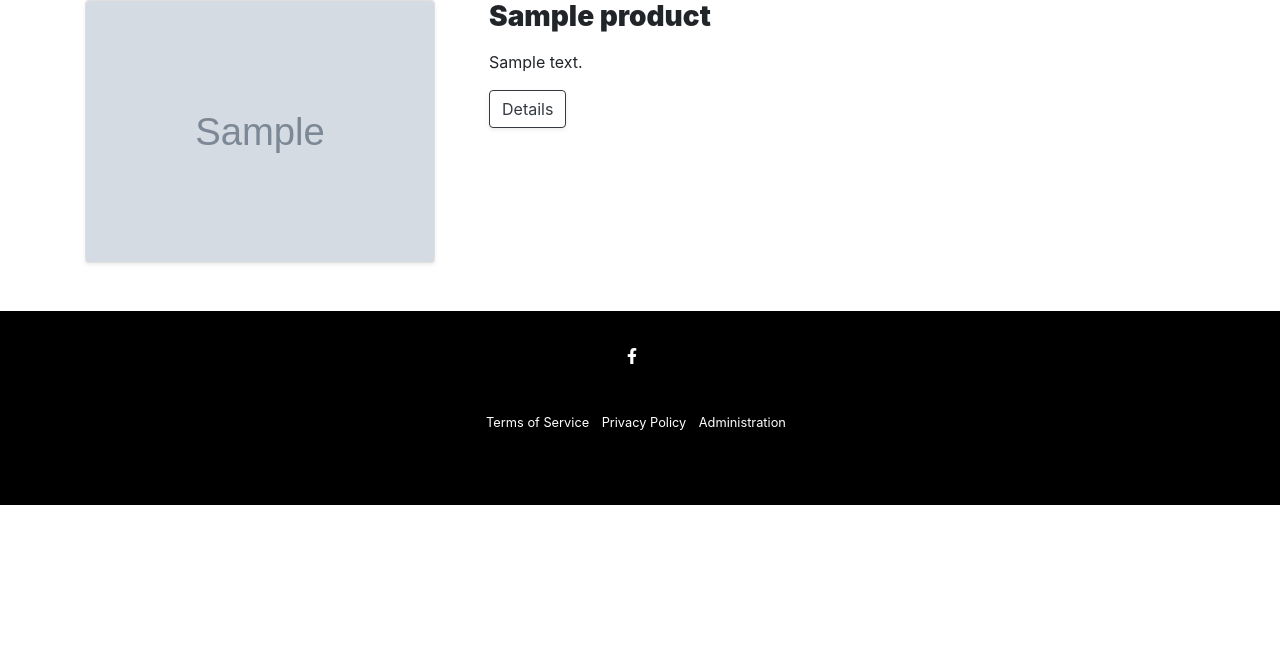
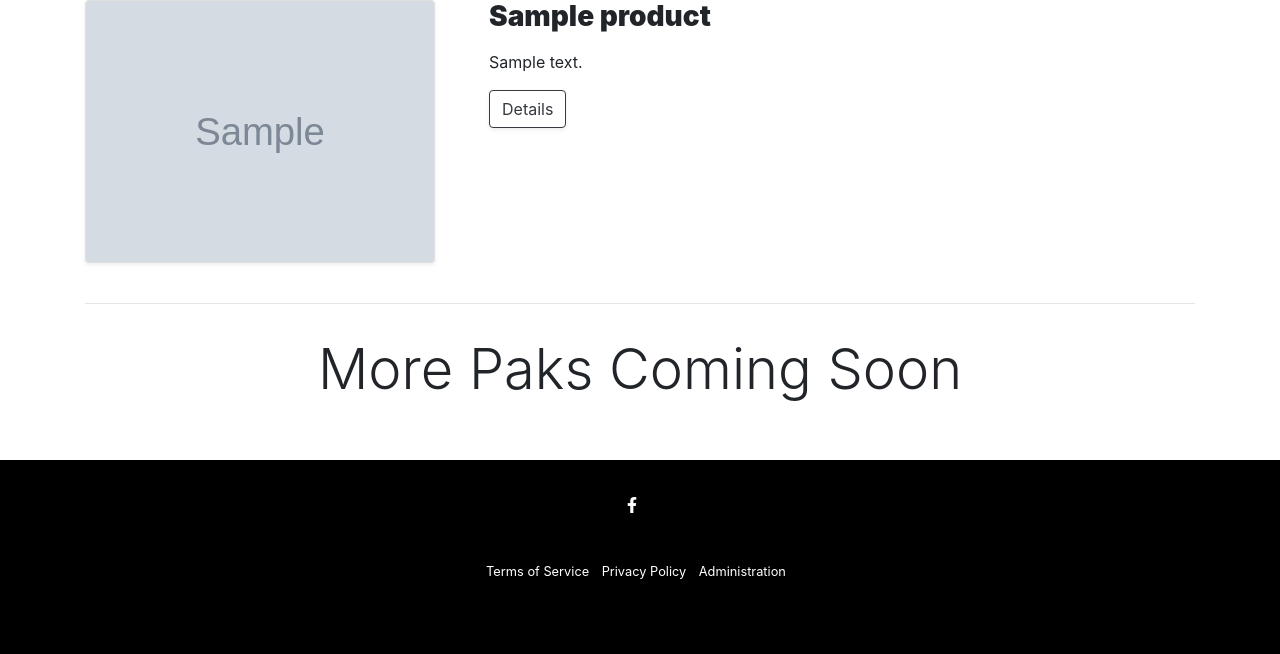
Before and after one commit to mia-k-monaghan/fsp_shop, a Django app: page / in a window 1280 px wide. Shown: the part 2274-2928 px from the top of the page. Before the commit the page ends 2779 px from the top, so only its background shows below. Run offline with Django 3.2, Linux system fonts and the light colour scheme; tables that the repository leaves empty hold one stand-in row (values such as "Sample post"); grey boxes marked "Sample" are stand-in pictures; some libraries are stand-ins or nearby versions.

Commit message:
added content

```diff
--- a/templates/core/index.html
+++ b/templates/core/index.html
@@ -114,7 +114,7 @@
 
 
 {% if products %}
-<div id='productSection'>
+<div id='productSection'></div>
 
 {% for product in featured_products %}
   <hr>
@@ -141,10 +141,16 @@
       </a>
     </div>
     <!--Grid column-->
+  </div>
+{% endfor %}
+  <hr>
+  <div class="row py-3">
+    <div class="col-md-8 mx-auto">
+
+      <p class="text-center display-4">More Paks Coming Soon</p>
+    </div>
 
   </div>
-{% endfor %}
-</div>
 {% else %}
   <div class="row mt-3">
     <!--Grid column-->
```
